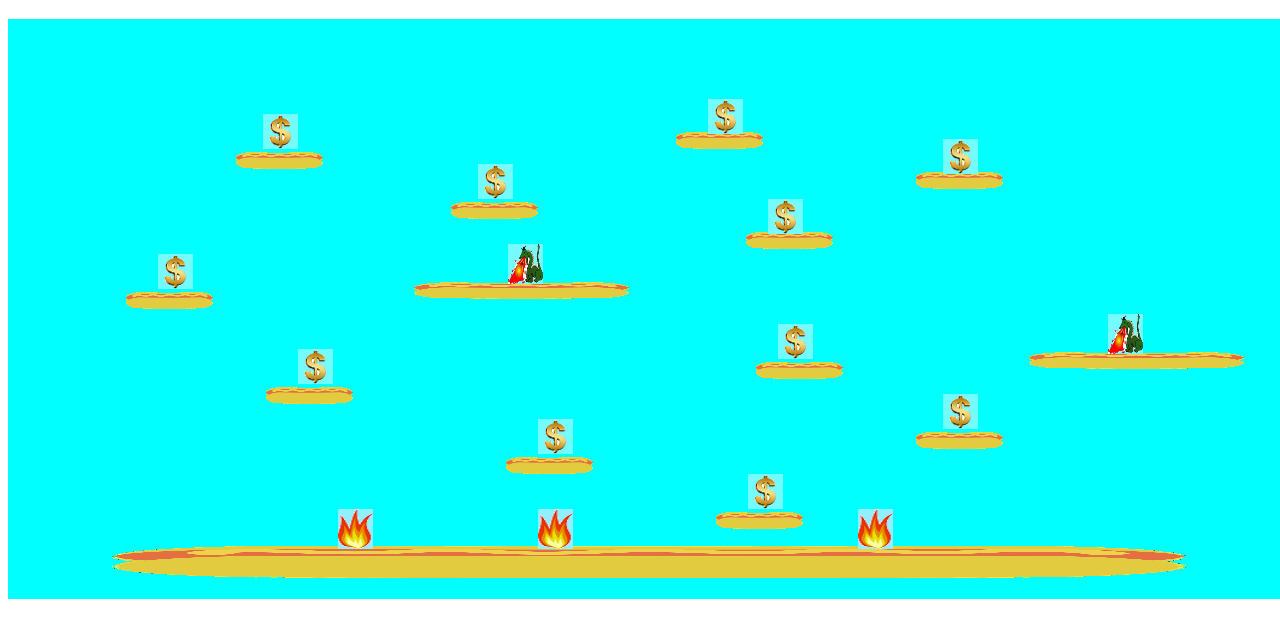
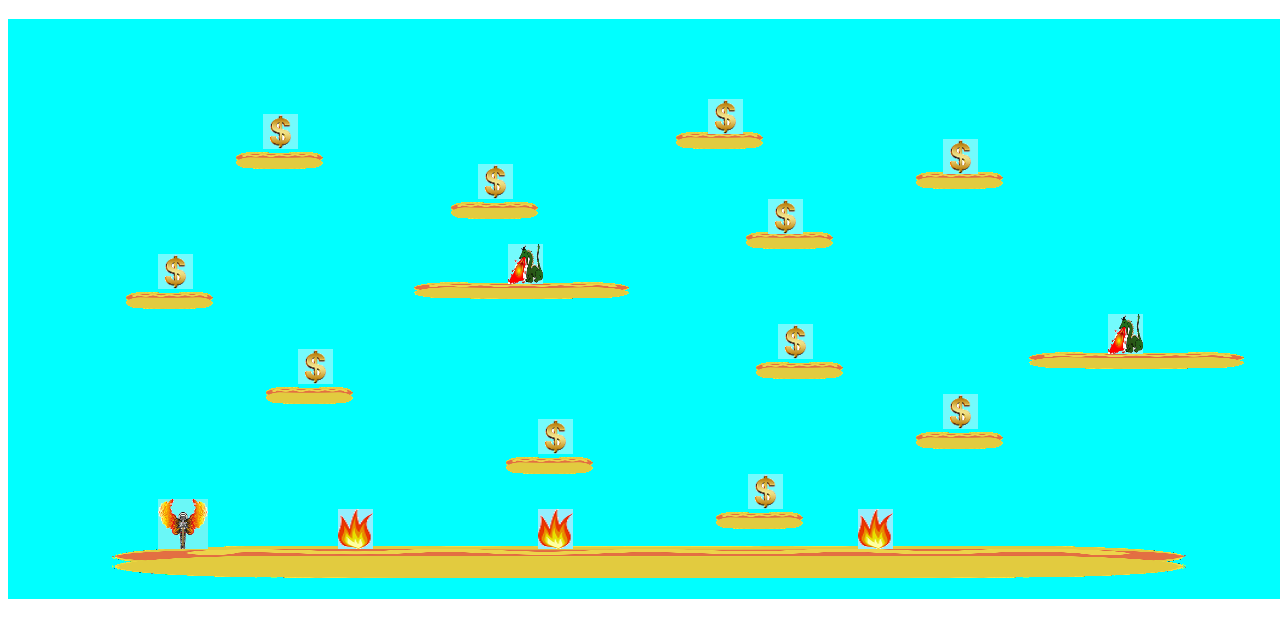
Before and after one commit to Kondzioplus/my-first-game, a plain HTML site: page index.html in a window 1280 px wide. Shown: the part 61-698 px from the top of the page. Drawn offline with Linux system fonts and the light colour scheme.

Commit message:
First Hero

```diff
--- a/index.html
+++ b/index.html
@@ -151,6 +151,31 @@
             drawPlatforms();
             drawDolar();
             drawObstacle();
+            ctx.drawImage(ImgHero, xHero, yHero, widthHero, heightHero);
+            gravity();
+        }
+        //Creating a Hero
+        var ImgHero = new Image();
+        ImgHero.src = 'angel.png'
+        var xHero = 150;
+        var yHero = 480;
+        var widthHero = 50;
+        var heightHero = 50;
+        var hp = 100;
+
+        //Creating gravity function
+        var dy = 0;
+        function gravity(){
+            dy = 0;
+            for (var i=0; i<plat.length; i++){
+                if(yHero + heightHero > plat[i].y &&
+                yHero + 0,8*heightHero < plat[i].y &&
+                xHero + widthHero/2 > plat[i].x &&
+                xHero + widthHero/2 < plat[i].x + plat[i].widith){
+                    dy = 0;
+                }
+            }
+            yHero = yHero + dy;
         }
         //the draw function executes every 10 milliseconds
 
```
Also changed, not shown: angel.png (added).
